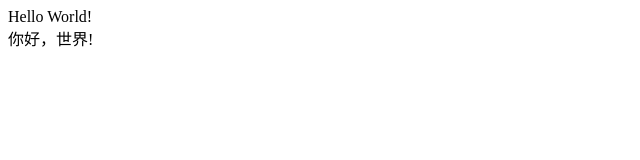
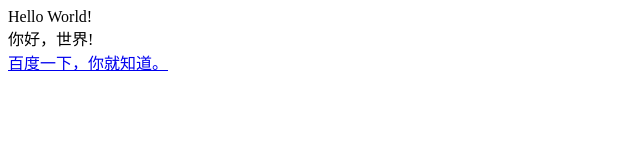
Before and after one commit to Clayeee/gitest, a plain HTML site: page index.html in a window 1280 px wide. Shown: the whole page, without its empty margins (0-640 px from the left). Drawn offline with Linux system fonts and the light colour scheme.

Commit message:
添加跳转链接

```diff
--- a/index.html
+++ b/index.html
@@ -8,5 +8,6 @@
 <body>
   <div>Hello World!</div>
   <div>你好，世界!</div>
+  <a href="https://www.baidu.com">百度一下，你就知道。</a>
 </body>
 </html>
```
